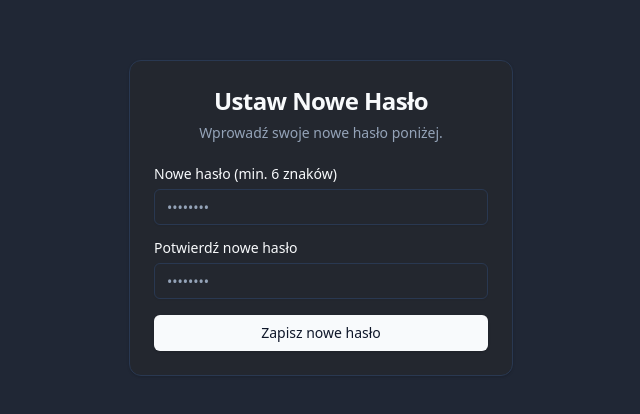
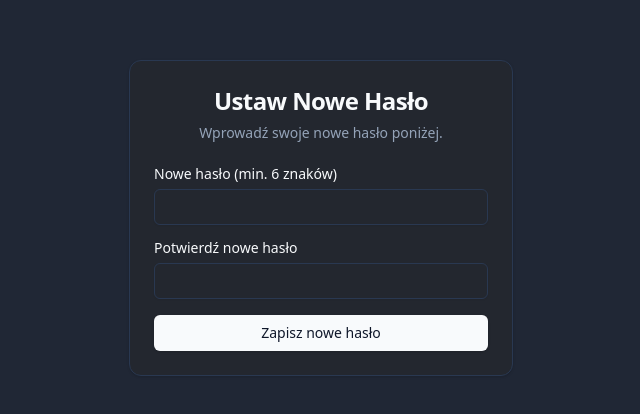
Before and after one commit to marcinadrych/WEB, a React (Vite) app: page /update-password in a window 1280 px wide. Shown: the part 182-596 px from the top of the page, without its empty margins (319-959 px from the left). Built offline with nearby package versions, Linux system fonts and the light colour scheme; no server answers.

Commit message:
Naprawa kodu

```diff
--- a/src/pages/UpdatePassword.jsx
+++ b/src/pages/UpdatePassword.jsx
@@ -17,35 +17,24 @@ export default function UpdatePassword() {
   const { toast } = useToast()
 
   const handleUpdatePassword = async (event) => {
-    // Krok 1: Zapobiegamy domyślnemu przeładowaniu strony
     event.preventDefault()
-
-    // Krok 2: Walidacja - sprawdzamy, czy hasła są wystarczająco długie i takie same
-    if (password.length < 6) {
-      toast({ title: "Błąd", description: "Hasło musi mieć co najmniej 6 znaków.", variant: "destructive" })
-      return
-    }
-    if (password !== confirmPassword) {
-      toast({ title: "Błąd", description: "Hasła nie są takie same.", variant: "destructive" })
+    if (password.length < 6 || password !== confirmPassword) {
+      toast({ title: "Błąd", description: "Hasła nie są takie same lub są za krótkie.", variant: "destructive" })
       return
     }
 
     setLoading(true)
+    console.log("Próba aktualizacji hasła..."); // <<< SZPIEG NR 1
 
-    // Krok 3: Wywołujemy funkcję Supabase do aktualizacji hasła użytkownika
-    // Supabase automatycznie wie, kim jest użytkownik, dzięki tokenowi z URL-a,
-    // który jest przechowywany w sesji przeglądarki.
-    const { error } = await supabase.auth.updateUser({ password: password })
+    const { data, error } = await supabase.auth.updateUser({ password: password })
 
-    // Krok 4: Obsługa wyniku
     if (error) {
-      toast({ title: "Błąd", description: "Nie udało się zaktualizować hasła. Spróbuj ponownie.", variant: "destructive" })
+      console.error("Błąd z Supabase podczas aktualizacji hasła:", error); // <<< SZPIEG NR 2
+      toast({ title: "Błąd serwera", description: error.message, variant: "destructive" })
     } else {
-      toast({ title: "Sukces!", description: "Hasło zostało zaktualizowane. Za chwilę zostaniesz przekierowany." })
-
-      // Krok 5: Czekamy 2 sekundy i przekierowujemy na stronę logowania
+      console.log("Sukces! Hasło zaktualizowane. Dane użytkownika:", data); // <<< SZPIEG NR 3
+      toast({ title: "Sukces!", description: "Hasło zostało zaktualizowane. Przekierowuję..." });
       setTimeout(() => {
-        // Twarde przeładowanie na stronę logowania jest najpewniejsze
         window.location.href = "/login";
       }, 2000);
     }
@@ -60,34 +49,16 @@ export default function UpdatePassword() {
           <CardDescription>Wprowadź swoje nowe hasło poniżej.</CardDescription>
         </CardHeader>
         <CardContent>
-          {/* Upewniamy się, że formularz ma podpiętą funkcję `onSubmit` */}
           <form onSubmit={handleUpdatePassword} className="flex flex-col gap-4">
             <div className="grid gap-2">
               <Label htmlFor="password">Nowe hasło (min. 6 znaków)</Label>
-              <Input
-                id="password"
-                type="password"
-                placeholder="••••••••"
-                value={password}
-                required
-                onChange={(e) => setPassword(e.target.value)}
-              />
+              <Input id="password" type="password" value={password} onChange={(e) => setPassword(e.target.value)} required />
             </div>
             <div className="grid gap-2">
               <Label htmlFor="confirmPassword">Potwierdź nowe hasło</Label>
-              <Input
-                id="confirmPassword"
-                type="password"
-                placeholder="••••••••"
-                value={confirmPassword}
-                required
-                onChange={(e) => setConfirmPassword(e.target.value)}
-              />
+              <Input id="confirmPassword" type="password" value={confirmPassword} onChange={(e) => setConfirmPassword(e.target.value)} required />
             </div>
-            {/* Przycisk jest typu "submit", więc wywoła `onSubmit` formularza */}
-            <Button type="submit" className="w-full" disabled={loading}>
-              {loading ? 'Zapisywanie...' : 'Zapisz nowe hasło'}
-            </Button>
+            <Button type="submit" className="w-full" disabled={loading}>{loading ? 'Zapisywanie...' : 'Zapisz nowe hasło'}</Button>
           </form>
         </CardContent>
       </Card>
```
